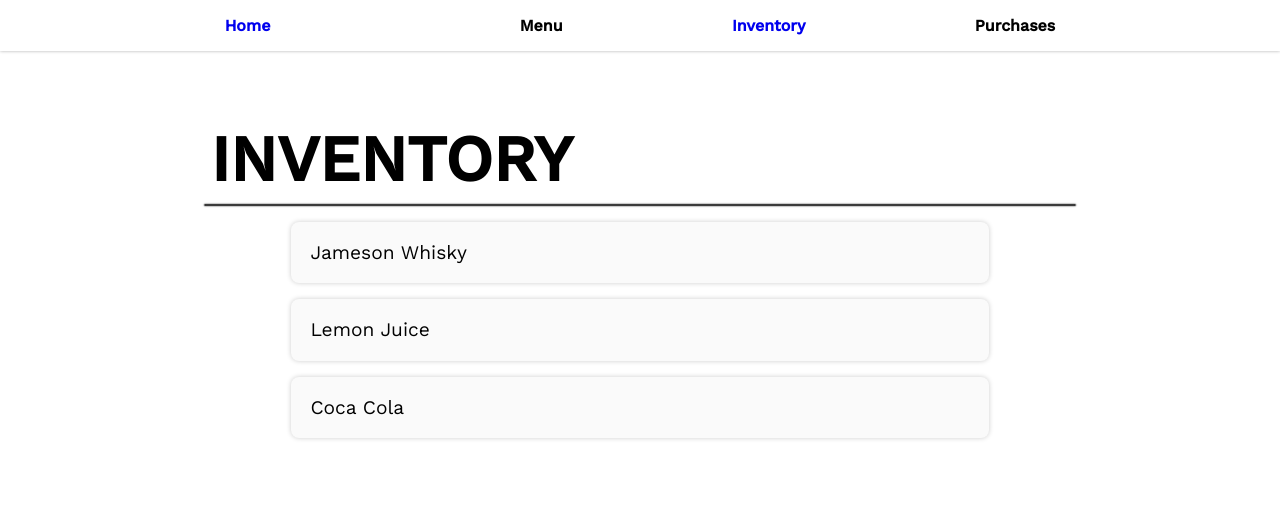
After one commit to mweglowski/djangstaurant, a Django app: page /inventory/ in a window 1280 px wide. The commit adds this page. Shown: the top 517 px of the page. Run offline with Django 4.2, Linux system fonts and the light colour scheme.

Commit message:
structure & styles & inventory progress

```diff
--- a/base/urls.py
+++ b/base/urls.py
@@ -2,5 +2,6 @@ from django.urls import path
 from . import views
 
 urlpatterns = [
-	path('', views.home, name="home")
+	path('', views.home, name="home"),
+	path('inventory/', views.inventory, name="inventory")
 ]
--- a/base/views.py
+++ b/base/views.py
@@ -3,3 +3,6 @@ from django.shortcuts import render
 # Create your views here.
 def home(request):
 	return render(request, "home.html")
+
+def inventory(request):
+	return render(request, "inventory.html")
--- /dev/null
+++ b/static/styles/base.css
@@ -0,0 +1,13 @@
+@import url('https://fonts.googleapis.com/css2?family=Work+Sans:wght@400;500&display=swap');
+
+* {
+	margin: 0;
+	padding: 0;
+	box-sizing: border-box;
+	font-family: "Work Sans", sans-serif;
+}
+
+.content {
+	max-width: 1000px;
+	margin: auto;
+}
--- /dev/null
+++ b/static/styles/home.css
@@ -0,0 +1,4 @@
+.title {
+	margin: 1rem auto;
+	font-size: 5em;
+}
--- /dev/null
+++ b/static/styles/inventory.css
@@ -0,0 +1,33 @@
+.inventory {
+	display: flex;
+	flex-direction: column;
+	padding: 4em;
+}
+
+.inventory-section-title {
+	margin: .1em;
+	font-size: 4em;
+}
+
+hr {
+	border: 1px solid rgba(0, 0, 0, 0.769);
+	box-shadow: 0 0 .1em black;
+	border-radius: 10px;
+}
+
+.ingredients-list {
+	display: flex;
+	flex-direction: column;
+	gap: 1em;
+	width: 80%;
+	margin: 1em auto;
+}
+
+.ingredient {
+	padding: 1em;
+	background-color: rgb(250, 250, 250);
+	box-shadow: 0 0 .3em rgb(205, 205, 205);
+	border-radius: 8px;
+	list-style: none;
+	font-size: 1.2em;
+}
--- /dev/null
+++ b/static/styles/navbar.css
@@ -0,0 +1,59 @@
+.navbar {
+	position: sticky;
+	top: 0;
+	display: flex;
+	padding: 1em;
+	justify-content: center;
+	box-shadow: 0 0 .2em rgb(174, 174, 174);
+}
+
+.nav-links {
+	display: flex;
+	width: 100%;
+	justify-content: space-around;
+}
+.nav-links li {
+	list-style: none;
+}
+.nav-links li:first-child {
+	margin-right: 5em;
+}
+
+.nav-link {
+	padding: .6em 1.5em;
+	border-radius: 5px;
+	list-style: none;
+	font-weight: bold;
+	text-decoration: none;
+	transition: .3s;
+}
+.nav-link:visited {
+	color: black;
+}
+.nav-link:hover {
+	box-shadow: 0 0 .2em rgb(174, 174, 174);
+	color: rgb(255, 80, 80);
+	cursor: pointer;
+}
+
+
+
+
+
+
+
+
+
+
+
+
+
+
+
+
+
+@media screen and (min-width: 1000px) {
+	.nav-links {
+		width: 1000px;
+	}
+}
--- a/templates/base.html
+++ b/templates/base.html
@@ -6,12 +6,15 @@
 	<meta http-equiv="X-UA-Compatible" content="IE=edge">
 	<meta name="viewport" content="width=device-width, initial-scale=1.0">
 	<title>Djangstaurant</title>
-	<link rel="stylesheet" href="{% static 'styles/main.css' %}">
+	<link rel="stylesheet" href="{% static 'styles/base.css' %}">
+	{% block head %}{% endblock %}
 </head>
 <body>
 	{% include 'navbar.html' %}
 
-	{% block content %}
-	{% endblock %}
+	<div class="content">
+		{% block content %}
+		{% endblock %}
+	</div>
 </body>
 </html>
--- /dev/null
+++ b/templates/inventory.html
@@ -0,0 +1,20 @@
+{% extends "base.html" %}
+{% load static %}
+
+{% block head %}
+<link rel="stylesheet" href="{% static 'styles/inventory.css' %}">
+{% endblock %}
+
+{% block content %}
+<section class="inventory">
+	<h1 class="inventory-section-title">INVENTORY</h1>
+
+	<hr>
+
+	<ul class="ingredients-list">
+		<li class="ingredient">Jameson Whisky</li>
+		<li class="ingredient">Lemon Juice</li>
+		<li class="ingredient">Coca Cola</li>
+	</ul>
+</section>
+{% endblock %}
--- a/templates/navbar.html
+++ b/templates/navbar.html
@@ -1 +1,14 @@
-<h1>NAVBAR</h1>
+{% load static %}
+
+{% block head %}
+<link rel="stylesheet" href="{% static 'styles/navbar.css' %}">
+{% endblock %}
+
+<div class="navbar">
+	<ul class="nav-links">
+		<li><a class="nav-link" href="{% url 'home' %}">Home</a></li>
+		<li><a class="nav-link">Menu</a></li>
+		<li><a class="nav-link" href="{% url 'inventory' %}">Inventory</a></li>
+		<li><a class="nav-link">Purchases</a></li>
+	</ul>
+</div>
```
Also changed, not shown: static/styles/main.css (deleted, +0 -8 lines), templates/home.html (+6 -1 lines).
